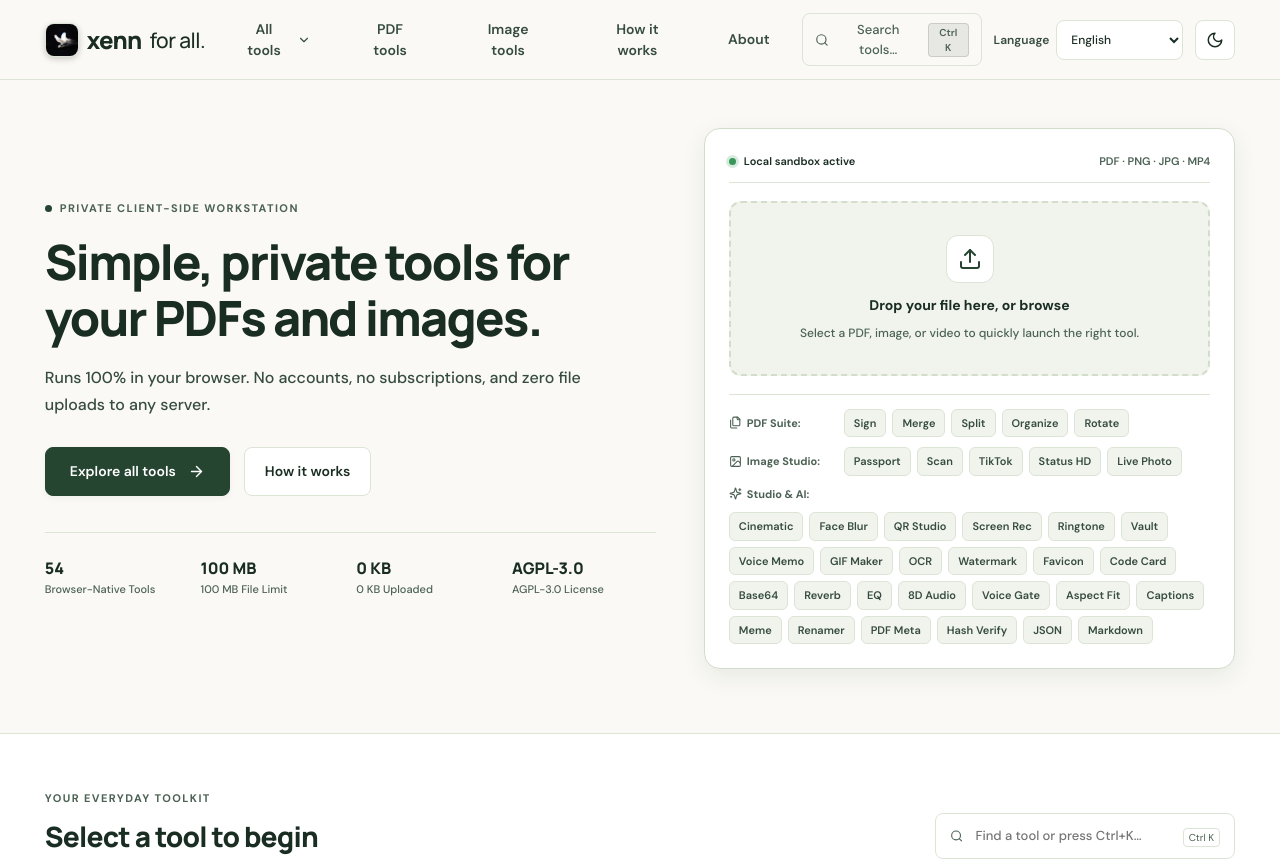
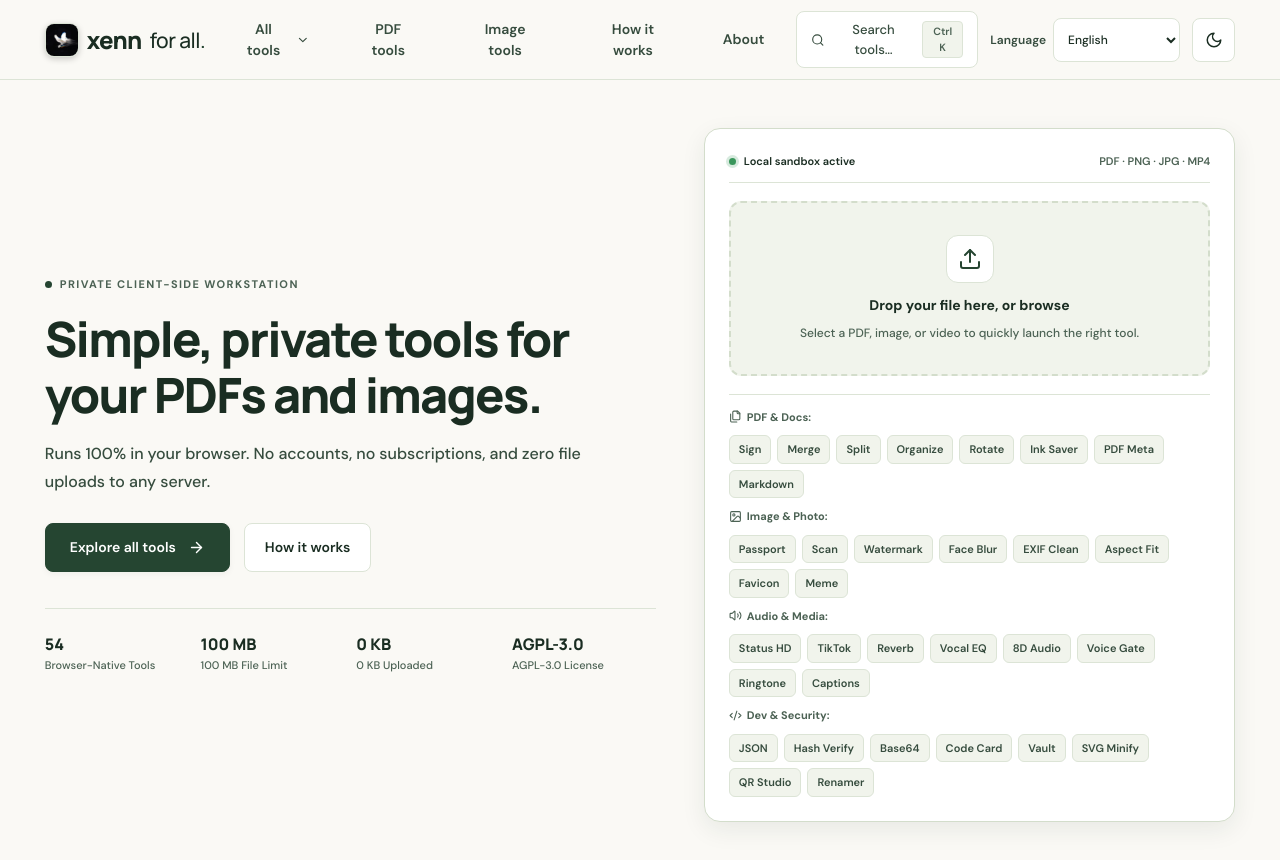
Before and after one commit to i0zfnr/xennforall, a React (Vite) app: page / in a window 1280 px wide. Shown: the top 860 px of the page. Built offline with nearby package versions, Linux system fonts and the light colour scheme.

Commit message:
style: apply antislop design system improvements across hero, filters, dark mode contrast, and touch targets

```diff
--- a/src/main.tsx
+++ b/src/main.tsx
@@ -577,7 +577,7 @@ function App() {
               <div className="workstation-suites">
                 <div className="suite-group">
                   <span className="suite-title">
-                    <Files size={13} /> {t("PDF Suite")}:
+                    <Files size={13} /> {t("PDF & Docs")}:
                   </span>
                   <div className="suite-chips">
                     <button onClick={() => setActive(tools.find((x) => x.id === 'signpdf')!)}>Sign</button>
@@ -585,50 +585,57 @@ function App() {
                     <button onClick={() => setActive(tools.find((x) => x.id === 'split')!)}>Split</button>
                     <button onClick={() => setActive(tools.find((x) => x.id === 'organize')!)}>Organize</button>
                     <button onClick={() => setActive(tools.find((x) => x.id === 'rotate')!)}>Rotate</button>
+                    <button onClick={() => setActive(tools.find((x) => x.id === 'pdfgrayscale')!)}>Ink Saver</button>
+                    <button onClick={() => setActive(tools.find((x) => x.id === 'pdf_metadata')!)}>PDF Meta</button>
+                    <button onClick={() => setActive(tools.find((x) => x.id === 'markdown_studio')!)}>Markdown</button>
                   </div>
                 </div>
+
                 <div className="suite-group">
                   <span className="suite-title">
-                    <Image size={13} /> {t("Image Studio")}:
+                    <Image size={13} /> {t("Image & Photo")}:
                   </span>
                   <div className="suite-chips">
                     <button onClick={() => setActive(tools.find((x) => x.id === 'passport')!)}>Passport</button>
                     <button onClick={() => setActive(tools.find((x) => x.id === 'scandoc')!)}>Scan</button>
-                    <button onClick={() => setActive(tools.find((x) => x.id === 'tiktok')!)}>TikTok</button>
-                    <button onClick={() => setActive(tools.find((x) => x.id === 'status_hd')!)}>Status HD</button>
-                    <button onClick={() => setActive(tools.find((x) => x.id === 'livephoto')!)}>Live Photo</button>
+                    <button onClick={() => setActive(tools.find((x) => x.id === 'watermark_img')!)}>Watermark</button>
+                    <button onClick={() => setActive(tools.find((x) => x.id === 'faceblur')!)}>Face Blur</button>
+                    <button onClick={() => setActive(tools.find((x) => x.id === 'exifcleaner')!)}>EXIF Clean</button>
+                    <button onClick={() => setActive(tools.find((x) => x.id === 'aspect_fit')!)}>Aspect Fit</button>
+                    <button onClick={() => setActive(tools.find((x) => x.id === 'favicongen')!)}>Favicon</button>
+                    <button onClick={() => setActive(tools.find((x) => x.id === 'meme_gen')!)}>Meme</button>
                   </div>
                 </div>
+
                 <div className="suite-group">
                   <span className="suite-title">
-                    <Sparkles size={13} /> {t("Studio & AI")}:
+                    <Volume2 size={13} /> {t("Audio & Media")}:
                   </span>
                   <div className="suite-chips">
-                    <button onClick={() => setActive(tools.find((x) => x.id === 'cinematic')!)}>Cinematic</button>
-                    <button onClick={() => setActive(tools.find((x) => x.id === 'faceblur')!)}>Face Blur</button>
-                    <button onClick={() => setActive(tools.find((x) => x.id === 'qrstudio')!)}>QR Studio</button>
-                    <button onClick={() => setActive(tools.find((x) => x.id === 'screenrecord')!)}>Screen Rec</button>
-                    <button onClick={() => setActive(tools.find((x) => x.id === 'audiocutter')!)}>Ringtone</button>
-                    <button onClick={() => setActive(tools.find((x) => x.id === 'encrypt')!)}>Vault</button>
-                    <button onClick={() => setActive(tools.find((x) => x.id === 'audiorecorder')!)}>Voice Memo</button>
-                    <button onClick={() => setActive(tools.find((x) => x.id === 'videotogif')!)}>GIF Maker</button>
-                    <button onClick={() => setActive(tools.find((x) => x.id === 'ocr_reader')!)}>OCR</button>
-                    <button onClick={() => setActive(tools.find((x) => x.id === 'watermark_img')!)}>Watermark</button>
-                    <button onClick={() => setActive(tools.find((x) => x.id === 'favicongen')!)}>Favicon</button>
-                    <button onClick={() => setActive(tools.find((x) => x.id === 'code_to_img')!)}>Code Card</button>
-                    <button onClick={() => setActive(tools.find((x) => x.id === 'base64_studio')!)}>Base64</button>
+                    <button onClick={() => setActive(tools.find((x) => x.id === 'status_hd')!)}>Status HD</button>
+                    <button onClick={() => setActive(tools.find((x) => x.id === 'tiktok')!)}>TikTok</button>
                     <button onClick={() => setActive(tools.find((x) => x.id === 'audioreverb')!)}>Reverb</button>
-                    <button onClick={() => setActive(tools.find((x) => x.id === 'audio_eq')!)}>EQ</button>
+                    <button onClick={() => setActive(tools.find((x) => x.id === 'audio_eq')!)}>Vocal EQ</button>
                     <button onClick={() => setActive(tools.find((x) => x.id === 'audio_8d')!)}>8D Audio</button>
                     <button onClick={() => setActive(tools.find((x) => x.id === 'audio_gate')!)}>Voice Gate</button>
-                    <button onClick={() => setActive(tools.find((x) => x.id === 'aspect_fit')!)}>Aspect Fit</button>
+                    <button onClick={() => setActive(tools.find((x) => x.id === 'audiocutter')!)}>Ringtone</button>
                     <button onClick={() => setActive(tools.find((x) => x.id === 'video_captions')!)}>Captions</button>
-                    <button onClick={() => setActive(tools.find((x) => x.id === 'meme_gen')!)}>Meme</button>
+                  </div>
+                </div>
+
+                <div className="suite-group">
+                  <span className="suite-title">
+                    <Code2 size={13} /> {t("Dev & Security")}:
+                  </span>
+                  <div className="suite-chips">
+                    <button onClick={() => setActive(tools.find((x) => x.id === 'json_studio')!)}>JSON</button>
+                    <button onClick={() => setActive(tools.find((x) => x.id === 'hash_verifier')!)}>Hash Verify</button>
+                    <button onClick={() => setActive(tools.find((x) => x.id === 'base64_studio')!)}>Base64</button>
+                    <button onClick={() => setActive(tools.find((x) => x.id === 'code_to_img')!)}>Code Card</button>
+                    <button onClick={() => setActive(tools.find((x) => x.id === 'encrypt')!)}>Vault</button>
+                    <button onClick={() => setActive(tools.find((x) => x.id === 'svgoptimize')!)}>SVG Minify</button>
+                    <button onClick={() => setActive(tools.find((x) => x.id === 'qrstudio')!)}>QR Studio</button>
                     <button onClick={() => setActive(tools.find((x) => x.id === 'batch_renamer')!)}>Renamer</button>
-                    <button onClick={() => setActive(tools.find((x) => x.id === 'pdf_metadata')!)}>PDF Meta</button>
-                    <button onClick={() => setActive(tools.find((x) => x.id === 'hash_verifier')!)}>Hash Verify</button>
-                    <button onClick={() => setActive(tools.find((x) => x.id === 'json_studio')!)}>JSON</button>
-                    <button onClick={() => setActive(tools.find((x) => x.id === 'markdown_studio')!)}>Markdown</button>
                   </div>
                 </div>
               </div>
```
Also changed, not shown: src/style.css.
